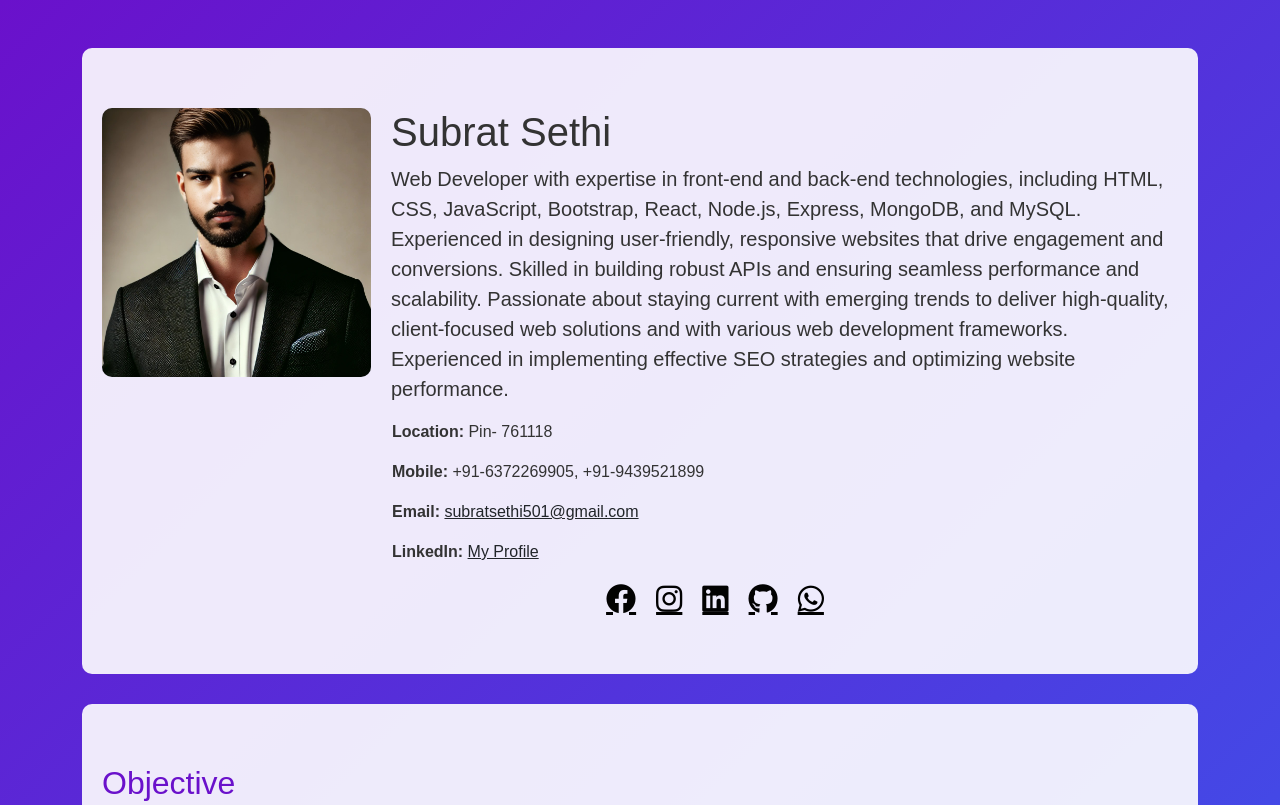
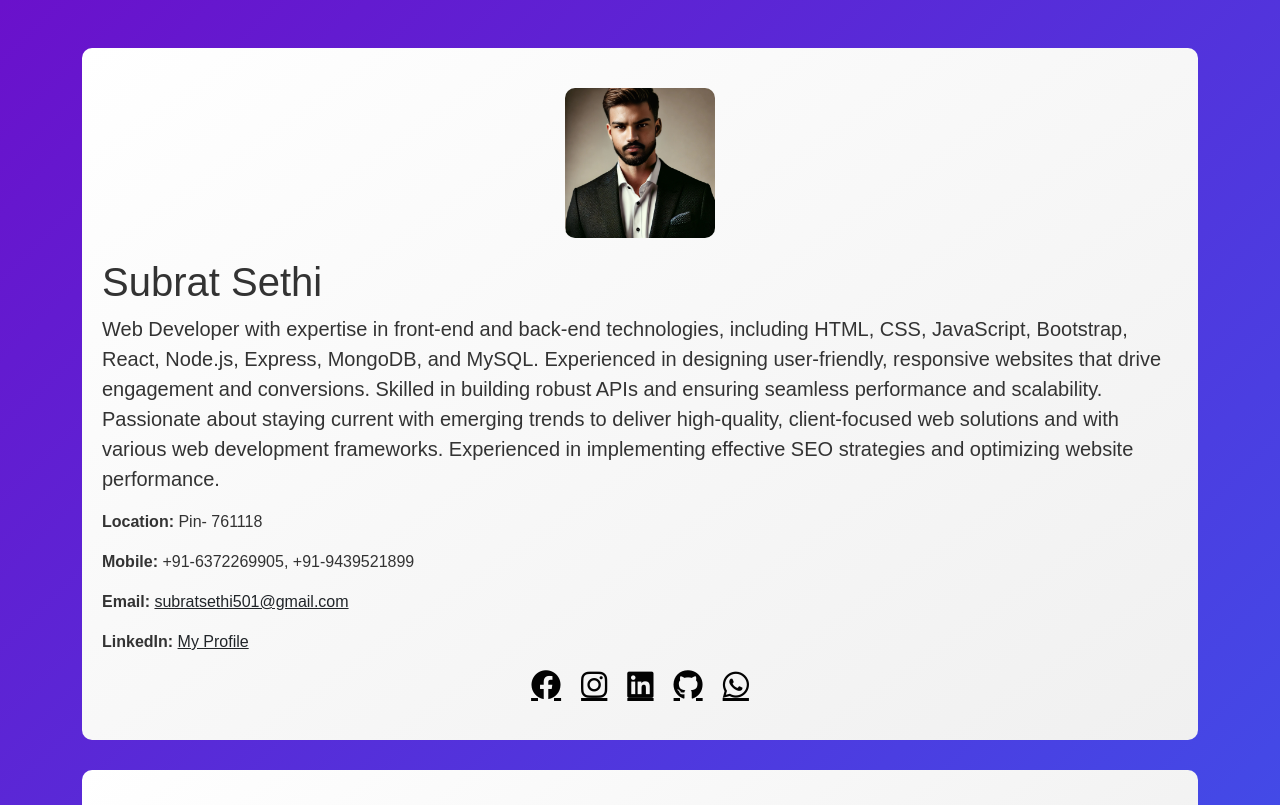
Before and after one commit to Subrat-IO/myresume, a plain HTML site: page index.html in a window 1280 px wide. Shown: the top 805 px of the page. Drawn offline with nearby package versions, Linux system fonts and the light colour scheme; files whose address does not match are found by name.

Commit message:
Update index.html

```diff
--- a/index.html
+++ b/index.html
@@ -29,17 +29,16 @@
     }
 
     section {
-      padding: 60px 20px;
-      background: rgba(255, 255, 255, 0.9);
+      padding: 40px 20px;
       border-radius: 10px;
       margin-bottom: 30px;
       transition: all 0.4s ease-in-out;
       opacity: 0;
       transform: translateY(30px);
+      background: linear-gradient(145deg, #fff, #f0f0f0);
     }
 
     section:hover {
-      background: #e3f2fd;
       transform: translateY(-10px);
     }
 
@@ -52,10 +51,11 @@
     }
 
     .profile-img {
-      float: left;
-      width: 25%;
-      margin-right: 20px;
+      width: 100%;
+      max-width: 150px;
+      margin: 0 auto 20px auto;
       border-radius: 10px;
+      display: block;
     }
 
     /* Social icons */
@@ -63,7 +63,6 @@
       display: flex;
       justify-content: center;
       gap: 20px;
-      margin-top: 20px;
       font-size: 30px;
     }
 
@@ -113,8 +112,26 @@
     }
 
     footer:hover {
-      background: #e3f2fd;
       transform: translateY(-10px);
+    }
+
+    /* Responsive styles */
+    @media (max-width: 768px) {
+      .profile-img {
+        width: 50%; /* Ensuring the image scales well on mobile */
+      }
+
+      section {
+        padding: 20px 10px; /* Reduced padding on smaller screens */
+      }
+
+      .social-icons {
+        flex-direction: column; /* Stack social icons vertically */
+      }
+
+      .social-icons a {
+        font-size: 24px; /* Smaller icons on mobile */
+      }
     }
 
     /* Scroll to appear effect */
@@ -153,34 +170,28 @@
   <div class="container my-5">
     <!-- About Section -->
     <section class="about-section">
-      <img src="WhatsApp Image 2024-11-11 at 16.58.48.jpeg" alt="Subrat Sethi" class="profile-img">
+      <img src="/home/subrat/Downloads/WhatsApp Image 2024-11-11 at 16.58.48.jpeg" alt="Subrat Sethi" class="profile-img">
       <h1>Subrat Sethi</h1>
-      <p class="lead">Web Developer with expertise in front-end and back-end technologies, including HTML, CSS, JavaScript, Bootstrap, React, Node.js, Express, MongoDB, and MySQL. Experienced in designing user-friendly, responsive websites that drive engagement and conversions. Skilled in building robust APIs and ensuring seamless performance and scalability. Passionate about staying current with emerging trends to deliver high-quality, client-focused web solutions and with various web development frameworks.
-        Experienced in implementing effective SEO strategies and optimizing website performance.</p>
-      <p style="margin-left: 290px;"><strong>Location:</strong> Pin- 761118</p>
-      <p style="margin-left: 290px;"><strong>Mobile:</strong> +91-6372269905, +91-9439521899</p>
-      <p style="margin-left: 290px;"><strong>Email:</strong> <a href="mailto:subratsethi501@gmail.com" class="text-dark">subratsethi501@gmail.com</a></p>
-      <p style="margin-left: 290px;"><strong>LinkedIn:</strong> <a href="https://www.linkedin.com/in/subratsethi" class="text-dark"
-          target="_blank">My Profile</a></p>
+      <p class="lead">Web Developer with expertise in front-end and back-end technologies, including HTML, CSS, JavaScript, Bootstrap, React, Node.js, Express, MongoDB, and MySQL. Experienced in designing user-friendly, responsive websites that drive engagement and conversions. Skilled in building robust APIs and ensuring seamless performance and scalability. Passionate about staying current with emerging trends to deliver high-quality, client-focused web solutions and with various web development frameworks. Experienced in implementing effective SEO strategies and optimizing website performance.</p>
+      <p><strong>Location:</strong> Pin- 761118</p>
+      <p><strong>Mobile:</strong> +91-6372269905, +91-9439521899</p>
+      <p><strong>Email:</strong> <a href="mailto:subratsethi501@gmail.com" class="text-dark">subratsethi501@gmail.com</a></p>
+      <p><strong>LinkedIn:</strong> <a href="https://www.linkedin.com/in/subratsethi" class="text-dark" target="_blank">My Profile</a></p>
 
       <!-- Social Media Icons -->
-      <div class="social-icons" style="margin-left: 150px;">
+      <div class="social-icons">
         <a href="https://www.facebook.com/subratroy.subrat.18/" target="_blank" class="fab fa-facebook"></a>
         <a href="https://www.instagram.com/undefined_soul_0302/" target="_blank" class="fab fa-instagram"></a>
         <a href="https://www.linkedin.com/in/subrat-sethi-941b17217/" target="_blank" class="fab fa-linkedin"></a>
         <a href="https://github.com/Subrat-IO" target="_blank" class="fab fa-github"></a>
-        <a href="https://api.whatsapp.com/send?phone=+916372269905&text=%20Hello" target="_blank" class="fab fa-whatsapp" style="font-size: 30px; color: #000000;"></a>
-
+        <a href="https://api.whatsapp.com/send?phone=+916372269905&text=%20Hello" target="_blank" class="fab fa-whatsapp"></a>
       </div>
     </section>
 
     <!-- Objective Section -->
     <section>
       <h2>Objective</h2>
-      <p>Dynamic and results-driven Web Developer with a strong background in both front-end and back-end technologies.
-        Proven ability to design, develop, and maintain user-friendly, responsive websites that enhance user experience
-        and drive engagement. Skilled in HTML, CSS, JavaScript, and various web development frameworks. Experienced in
-        implementing effective SEO strategies and optimizing website performance.</p>
+      <p>Dynamic and results-driven Web Developer with a strong background in both front-end and back-end technologies. Proven ability to design, develop, and maintain user-friendly, responsive websites that enhance user experience and drive engagement. Skilled in HTML, CSS, JavaScript, and various web development frameworks. Experienced in implementing effective SEO strategies and optimizing website performance.</p>
     </section>
 
     <!-- Education Section -->
```
